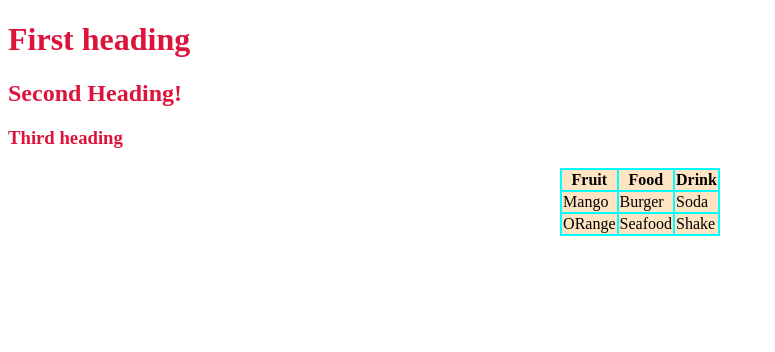
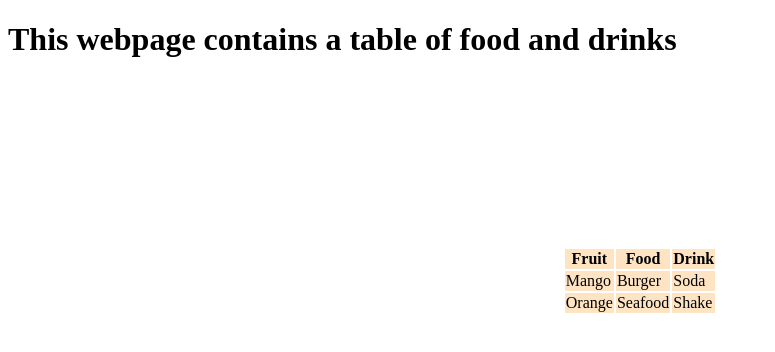
Before and after one commit to Dekpnn/basicWebRepo, a plain HTML site: page index.html in a window 1280 px wide. Shown: the whole page, without its empty margins (0-775 px from the left). Drawn offline with Linux system fonts and the light colour scheme.

Commit message:
modifications

```diff
--- a/index.html
+++ b/index.html
@@ -6,11 +6,7 @@
     </head>
 
     <body>
-        <div>
-            <h1>First heading</h1>
-            <h2>Second Heading!</h2>
-            <h3>Third heading</h3>
-        </div>
+        <h1>This webpage contains a table of food and drinks</h1>
         <table>
             <tr>
                 <th >Fruit</th>
@@ -24,7 +20,7 @@
                 <td>Soda</td>
            </tr>
                <tr>
-                <td >ORange</td>
+                <td >Orange</td>
                 <td>Seafood</td>
                 <td>Shake</td>
            </tr>
--- a/style.css
+++ b/style.css
@@ -1,12 +1,18 @@
 table{
-    background-color: aqua;
     margin-left: auto;
     margin-right: auto;
+    margin-top: 5cm;
+
 }
 
 tr{
     background-color: bisque;
+    margin-left: 5cm;
+
 }
 div{
     color: crimson;
 }
+h1{
+
+}
```
Also changed, not shown: 1 other file.
